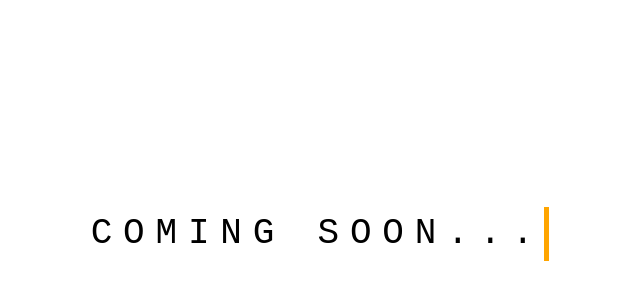
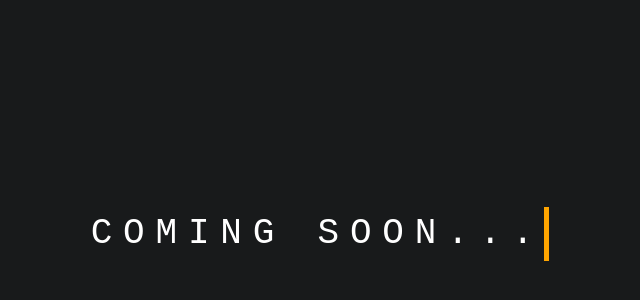
Before and after one commit to ggonzalezh/ggonzalezh-web, a Next.js app: page / in a window 1280 px wide. Shown: the part 166-466 px from the top of the page, without its empty margins (320-960 px from the left). Built offline with nearby package versions, Linux system fonts and the light colour scheme.

Commit message:
:construction: Change background & meta tag's

```diff
--- a/src/app/globals.css
+++ b/src/app/globals.css
@@ -1,6 +1,11 @@
 @tailwind base;
 @tailwind components;
 @tailwind utilities;
+
+html {
+  background-color: #181a1b;
+  color: white;
+}
 
 @font-face {
   font-family: 'JetBrains Mono Bold';
@@ -10,37 +15,6 @@
   font-style: normal;
 }
 
-@font-face {
-  font-family: 'JetBrains Mono';
-  src: url('../../public/fonts/JetBrainsMono-Regular.woff2') format('woff2'),
-  url('../../public/fonts/JetBrainsMono-Regular.woff2') format('woff');
-  font-weight: 700;
-  font-style: normal;
-}
-
-:root {
-  --foreground-rgb: 0, 0, 0;
-  --background-start-rgb: 214, 219, 220;
-  --background-end-rgb: 255, 255, 255;
-}
-
-@media (prefers-color-scheme: dark) {
-  :root {
-    --foreground-rgb: 255, 255, 255;
-    --background-start-rgb: 0, 0, 0;
-    --background-end-rgb: 0, 0, 0;
-  }
-}
-
-body html{
-  color: rgb(var(--foreground-rgb));
-  background: linear-gradient(
-      to bottom,
-      transparent,
-      rgb(var(--background-end-rgb))
-    )
-    rgb(var(--background-start-rgb));
-}
 
 h1 {
   font-family: 'JetBrains Mono ExtraBold', monospace;
--- a/src/app/layout.tsx
+++ b/src/app/layout.tsx
@@ -1,12 +1,14 @@
+import React from "react";
 import type { Metadata } from "next";
 import { Inter } from "next/font/google";
 import "./globals.css";
 
+
 const inter = Inter({ subsets: ["latin"] });
 
 export const metadata: Metadata = {
-  title: "Guillermo González",
-  description: "Guillermo González's personal website",
+  title: "Guillermo González - Software Engineer",
+  description: "Hola! soy Guillermo González, un Software Engineer apasionado por la tecnología y la programación.",
 };
 
 export default function RootLayout({
```
